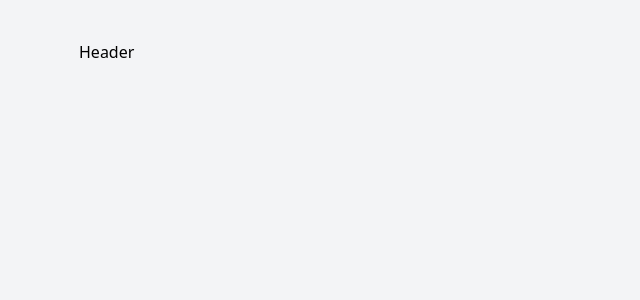
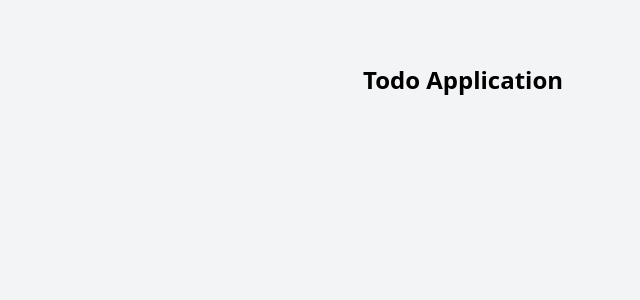
Before and after one commit to anoopraju31/100xdevs_cohort, a React (Vite) app in the folder week 4/week-4.2/vite-react-todo/: page / in a window 1280 px wide. Shown: the top 300 px of the page, without its empty margins (177-817 px from the left). Built offline with nearby package versions, Linux system fonts and the light colour scheme.

Commit message:
Week 4.2 React - Vite - Header Component - styled

```diff
--- a/week 4/week-4.2/vite-react-todo/src/components/Header.jsx
+++ b/week 4/week-4.2/vite-react-todo/src/components/Header.jsx
@@ -1,5 +1,9 @@
 const Header = () => {
-	return <div>Header</div>
+	return (
+		<header className='flex h-20 w-full items-center justify-center px-6 bg-gray-100'>
+			<h1 className='text-2xl font-bold'>Todo Application</h1>
+		</header>
+	)
 }
 
 export default Header
```
